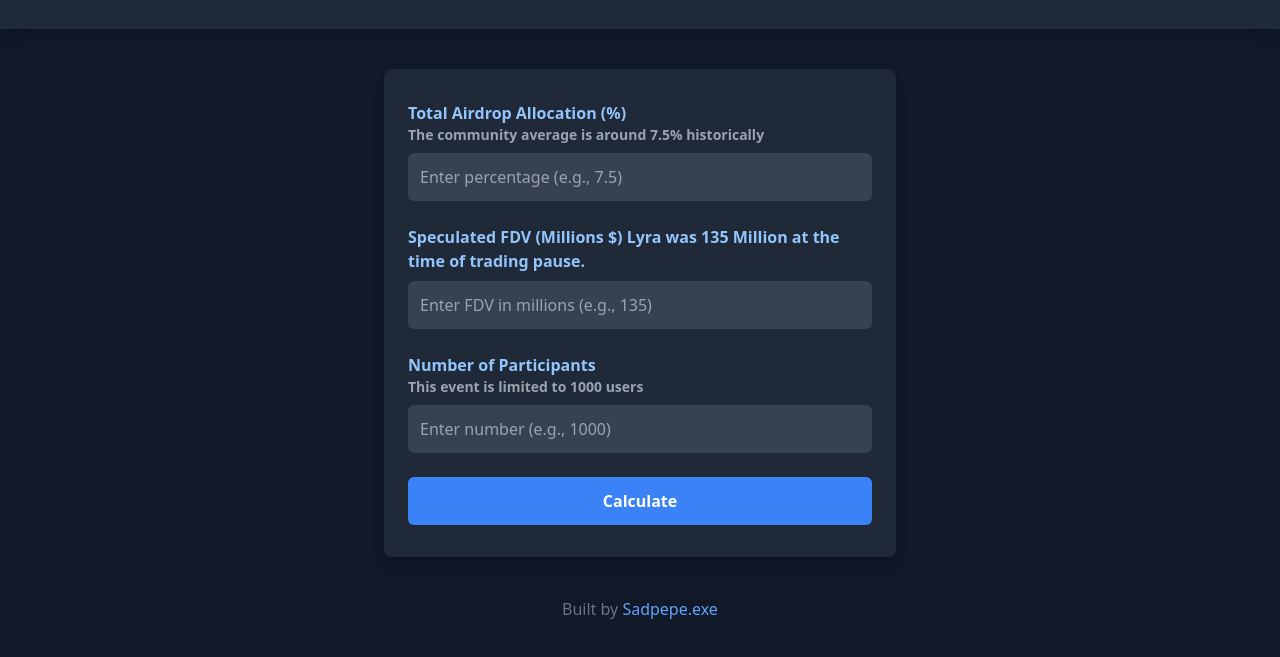
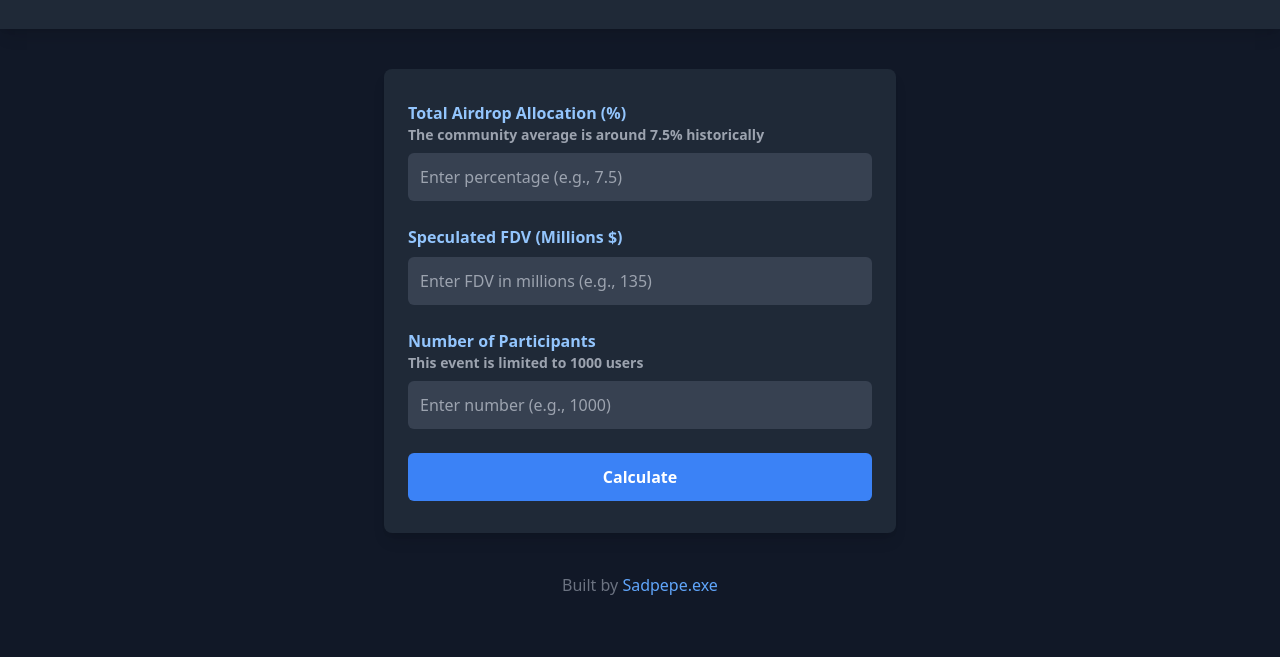
Before and after one commit to Sadpepedev/DegenBeta, a plain HTML site: page index.html in a window 1280 px wide. Shown: the part 107-764 px from the top of the page. Drawn offline with nearby package versions, Linux system fonts and the light colour scheme.

Commit message:
Update index.html

```diff
--- a/index.html
+++ b/index.html
@@ -39,7 +39,7 @@
       </div>
       <div>
         <label for="fdv" class="block mb-2 font-semibold text-blue-300">
-          Speculated FDV (Millions $) Lyra was 135 Million at the time of trading pause.
+          Speculated FDV (Millions $)
         </label>
         <input type="number" id="fdv" max="100" placeholder="Enter FDV in millions (e.g., 135)"
           class="w-full p-3 rounded-md bg-gray-700 text-gray-100 focus:ring-2 focus:ring-blue-400 focus:outline-none">
```
